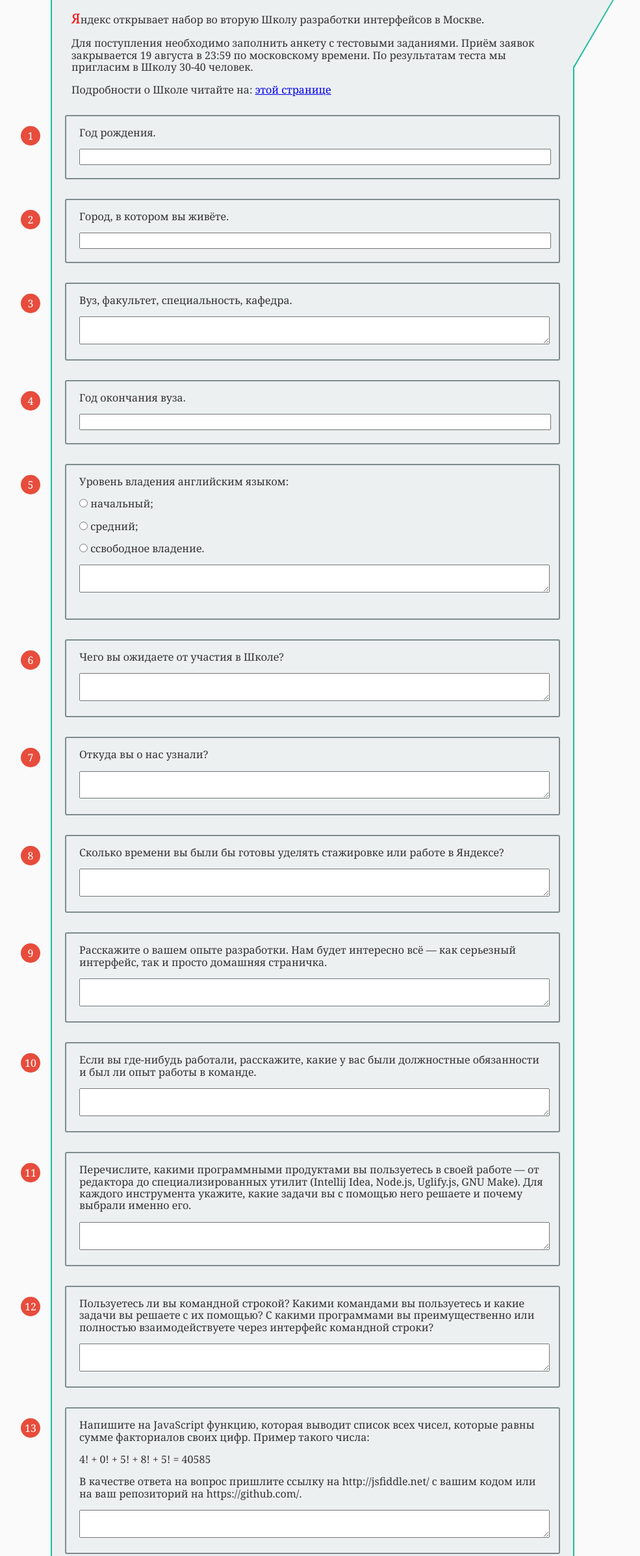
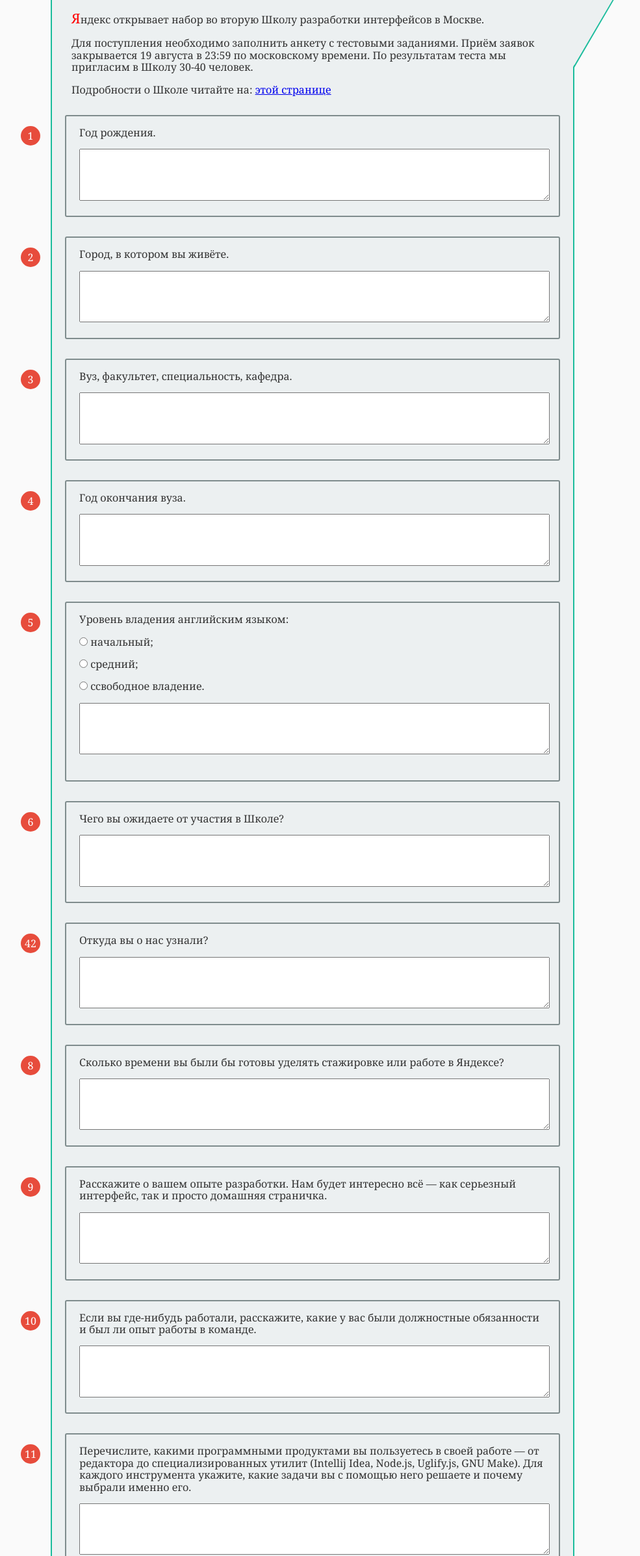
Before and after one commit to Yeti-or/Anket, a website: page app/index.html in a window 1280 px wide. Shown: the part 189-2584 px from the top of the page at 65% size, without its empty margins (178-1163 px from the left). Drawn offline with nearby package versions, Linux system fonts and the light colour scheme; files that its build step writes are made by us from their sources.

Commit message:
Change all inputs[type=text] to textareas

```diff
--- a/app/index.html
+++ b/app/index.html
@@ -50,7 +50,7 @@
                     </div>
                     <p>Год рождения.</p>
                     <div class="toggle">
-                        <input type="text" id="birth" name="birth"/>
+                        <textarea id="birth" name="birth" rows="4"></textarea>
                     </div>
                 </fieldset>
                 <fieldset>
@@ -59,7 +59,7 @@
                     </div>
                     <p>Город, в котором вы живёте.</p>
                     <div class="toggle">
-                        <input type="text" id="city" name="city"/>
+                        <textarea id="city" name="city" rows="4"></textarea>
                     </div>
                 </fieldset>
                 <fieldset>
@@ -68,7 +68,7 @@
                     </div>
                     <p>Вуз, факультет, специальность, кафедра.</p>
                     <div class="toggle">
-                        <textarea id="Univer" name="Univer"></textarea>
+                        <textarea id="Univer" name="Univer" rows="4"></textarea>
                     </div>
                 </fieldset>
                 <fieldset>
@@ -77,7 +77,7 @@
                     </div>
                     <p>Год окончания вуза.</p>
                     <div class="toggle">
-                        <input type="text" id="alumni" name="alumni"/>
+                        <textarea id="alumni" name="alumni" rows="4"></textarea>
                     </div>
                 </fieldset>
                 <fieldset>
@@ -98,7 +98,9 @@
                             <input type="radio" name="english" value="fluent" id="fluent"/>
                             <label for="fluent">ссвободное владение.</label>
                         </p>
-                        <p><textarea id="englishDop" name="englishDop"></textarea></p>
+                        <p>
+                            <textarea id="englishDop" name="englishDop" rows="4"></textarea>
+                        </p>
                     </div>
                 </fieldset>
                 <fieldset>
@@ -107,16 +109,16 @@
                     </div>
                     <p>Чего вы ожидаете от участия в Школе?</p>
                     <div class="toggle">
-                        <textarea id="expect" name="expect"></textarea>
+                        <textarea id="expect" name="expect" rows="4"></textarea>
                     </div>
                 </fieldset>
                 <fieldset>
                     <div class="question_mark">
-                        <label for="fromWhom">7</label>
+                        <label for="fromWhom">42</label>
                     </div>
                     <p>Откуда вы о нас узнали?</p>
                     <div class="toggle">
-                        <textarea id="fromWhom" name="fromWhom"></textarea>
+                        <textarea id="fromWhom" name="fromWhom" rows="4"></textarea>
                     </div>
                 </fieldset>
                 <fieldset>
@@ -125,7 +127,7 @@
                     </div>
                     <p>Сколько времени вы были бы готовы уделять стажировке или работе в Яндексе?</p>
                     <div class="toggle">
-                        <textarea id="time" name="time"></textarea>
+                        <textarea id="time" name="time" rows="4"></textarea>
                     </div>
                 </fieldset>
                 <fieldset>
@@ -134,7 +136,7 @@
                     </div>
                     <p>Расскажите о вашем опыте разработки. Нам будет интересно всё — как серьезный интерфейс, так и просто домашняя страничка.</p>
                     <div class="toggle">
-                        <textarea id="exp" name="exp"></textarea>
+                        <textarea id="exp" name="exp" rows="4"></textarea>
                     </div>
                 </fieldset>
                 <fieldset>
@@ -143,7 +145,7 @@
                     </div>
                     <p>Если вы где-нибудь работали, расскажите, какие у вас были должностные обязанности и был ли опыт работы в команде.</p>
                     <div class="toggle">
-                        <textarea id="work" name="work"></textarea>
+                        <textarea id="work" name="work" rows="4"></textarea>
                     </div>
                 </fieldset>
                 <fieldset>
@@ -152,7 +154,7 @@
                     </div>
                     <p>Перечислите, какими программными продуктами вы пользуетесь в своей работе — от редактора до специализированных утилит (Intellij Idea, Node.js, Uglify.js, GNU Make). Для каждого инструмента укажите, какие задачи вы с помощью него решаете и почему выбрали именно его.</p>
                     <div class="toggle">
-                        <textarea id="progs" name="progs"></textarea>
+                        <textarea id="progs" name="progs" rows="4"></textarea>
                     </div>
                 </fieldset>
                 <fieldset>
@@ -165,7 +167,7 @@
                         С какими программами вы преимущественно или полностью взаимодействуете через интерфейс командной строки?
                     </p>
                     <div class="toggle">
-                        <textarea id="cli" name="cli"></textarea>
+                        <textarea id="cli" name="cli" rows="4"></textarea>
                     </div>
                 </fieldset>
                 <fieldset>
@@ -180,7 +182,7 @@
                         <p>
                             В качестве ответа на вопрос пришлите ссылку на http://jsfiddle.net/ с вашим кодом или на ваш репозиторий на https://github.com/.
                         </p>
-                        <textarea id="fact" name="fact"></textarea>
+                        <textarea id="fact" name="fact" rows="4"></textarea>
                     </div>
                 </fieldset>
                 <fieldset>
@@ -209,7 +211,7 @@
                         <p>
                             В качестве ответа на вопрос пришлите ссылку на http://jsfiddle.net/ с вашим кодом или на ваш репозиторий на https://github.com/.
                         </p>
-                        <textarea id="vessel" name="vessel"></textarea>
+                        <textarea id="vessel" name="vessel" rows="4"></textarea>
                     </div>
                 </fieldset>
                 <fieldset>
@@ -238,7 +240,7 @@
                             <li>Выполните задание про форму-анкету, используя один из экзотических шаблонизаторов: XSLT, YATE, BEMHTML и т.п.</li>
                         </ol>
                         <p>Разработку необходимо вести на https://github.com/. В качестве ответа на вопрос пришлите ссылку на проект.</p>
-                        <textarea id="recursion" name="recursion"></textarea>
+                        <textarea id="recursion" name="recursion" rows="4"></textarea>
                     </div>
                 </fieldset>
                 <hr/>
@@ -268,22 +270,24 @@
                     </div>
                     <div class="inline">
                         <label for="dopInfo">Дополнительные сведения</label>
-                        <textarea id="dopInfo" name="dopInfo"></textarea>
+                        <textarea id="dopInfo" name="dopInfo" rows="4"></textarea>
                     </div>
                     <div>
-                        <p>Откуда вы узнали о нашем предложении?</p>
-                        <select name="recomendBy">
+                        <p>
+                            <label for="recommendBy">Откуда вы узнали о нашем предложении?</label>
+                        </p>
+                        <select name="recommendBy" id="recommendBy">
                             <option value="no"> Выбрать </option>
                             <option value="fromHR"> От HR-менеджера Яндекса </option>
                             <option value="yaSubotnik"> Я.Субботник </option>
                             <option value="YAC"> Yet Another Conference </option>
                             <option value="anotherConference"> На другой конференции </option>
                             <option value="search"> Из поиска </option>
-                            <option value="recomend"> По рекомендации </option>
-                            <option value="other"> Другое </option>
+                            <option value="recommend"> По рекомендации </option>
+                            <option value="other" > Другое </option>
                         </select>
                         <p>
-                            <input type="text" name="recomendOther"/>
+                            <input type="text" name="recommendOther" id="recommendOther"/>
                         </p>
                     </div>
                     <div>
@@ -315,5 +319,5 @@
         <script src="scripts/main.js"></script>
         <!-- endbuild -->
 
-</body>
+    </body>
 </html>
```
